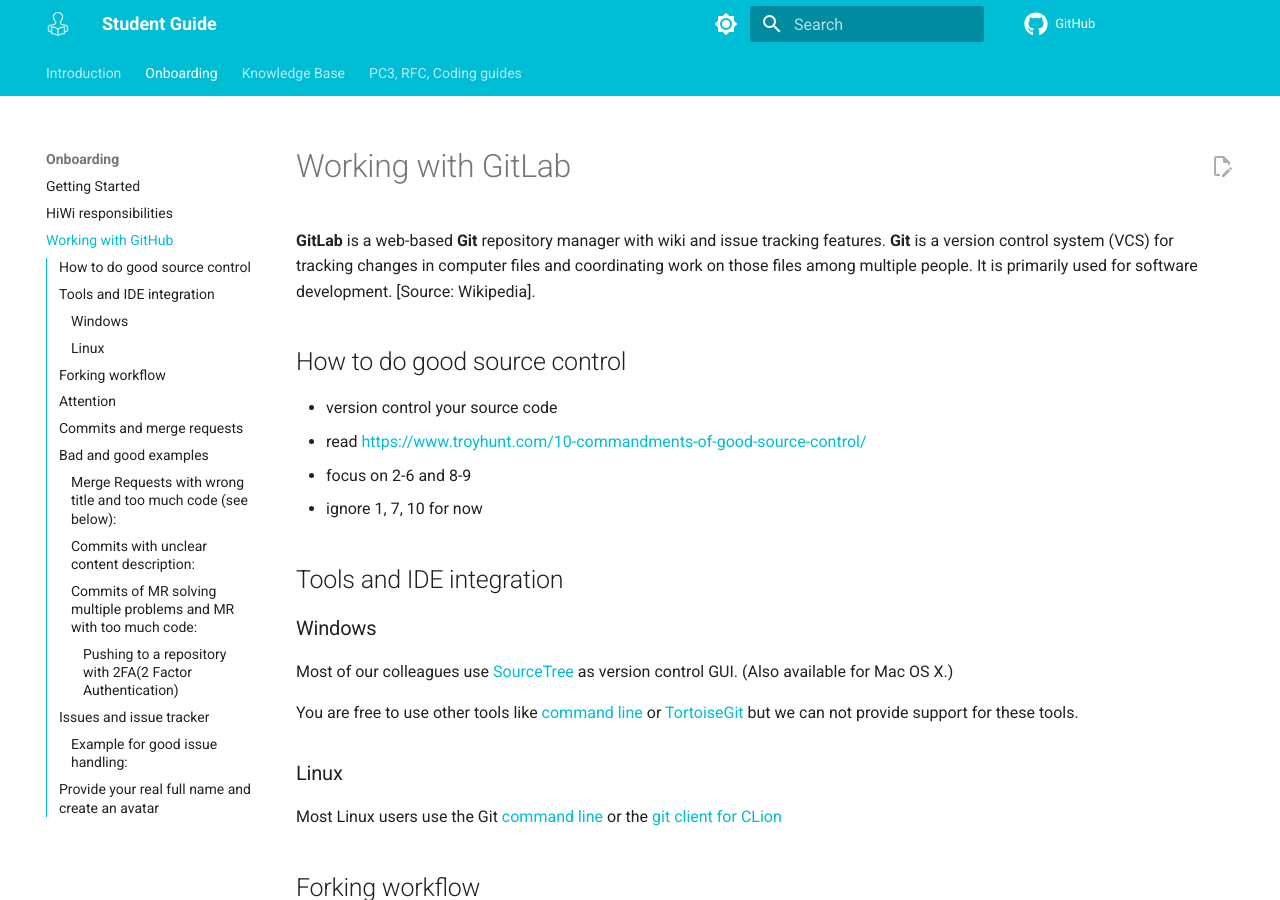
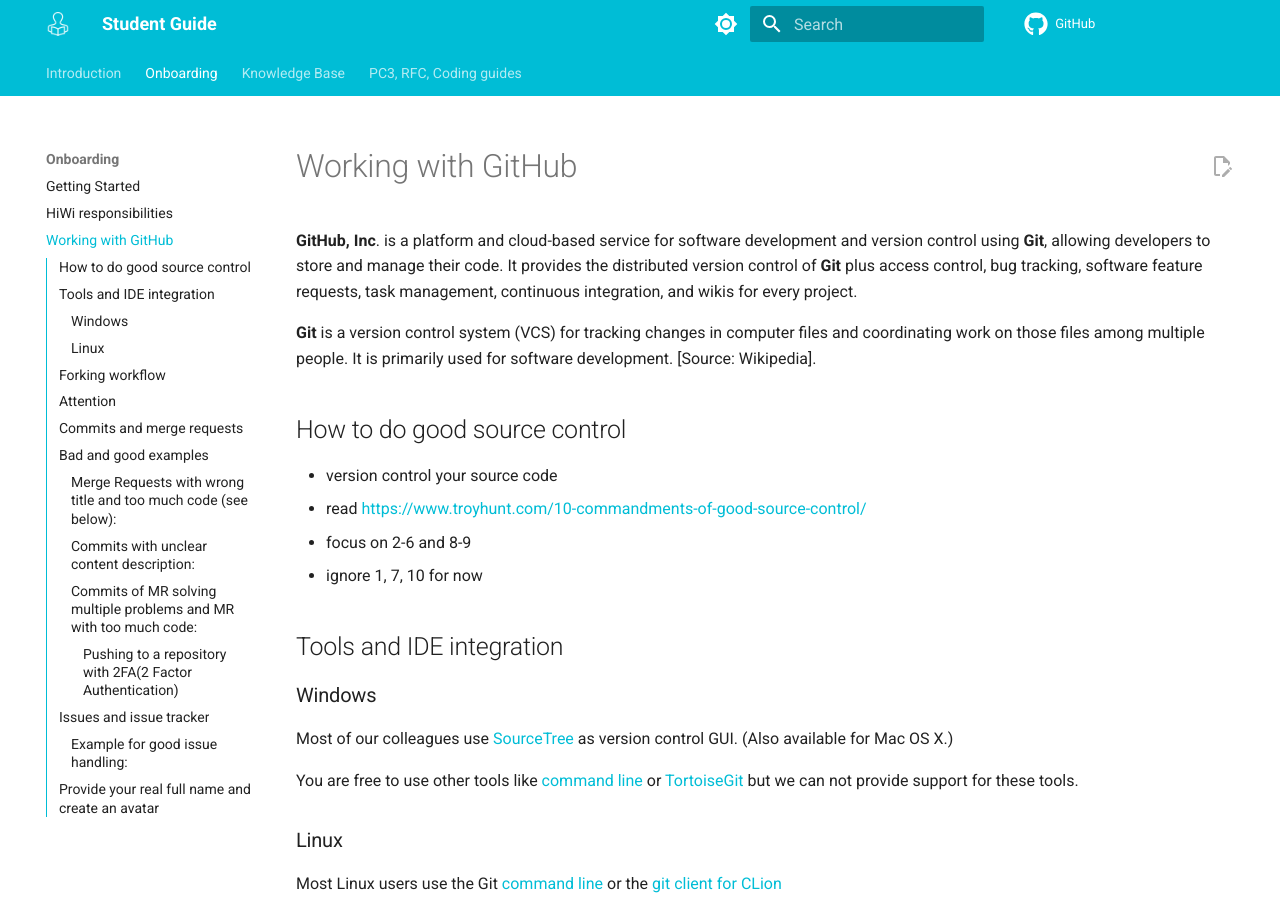
Before and after one commit to josephhuang08/student-guide, an MkDocs documentation site: the page built from docs/content-onboarding/working-with-GitHub.md, in a window 1280 px wide and 900 px high. Built offline with MkDocs 1.6.1 and Material for MkDocs 9.7.7, drawn with Linux system fonts in a browser that asks for light colours; comment, search, counter and statistics services are not loaded.

Commit message:
fix boxes

```diff
--- a/docs/content-onboarding/working-with-GitHub.md
+++ b/docs/content-onboarding/working-with-GitHub.md
@@ -1,6 +1,7 @@
-# Working with GitLab
+# Working with GitHub
 
-**GitLab** is a web-based **Git** repository manager with wiki and issue tracking features.
+**GitHub, Inc**. is a platform and cloud-based service for software development and version control using **Git**, allowing developers to store and manage their code. It provides the distributed version control of **Git** plus access control, bug tracking, software feature requests, task management, continuous integration, and wikis for every project.
+
 **Git** is a version control system (VCS) for tracking changes in computer files and coordinating work on those files among multiple people. It is primarily used for software development. [Source: Wikipedia].
 
 ## How to do good source control
```
Also changed, not shown: other parts of docs/content-onboarding/working-with-GitHub.md (+1 -1 lines), docs/content-onboarding/hiwi.md (+1 -1 lines).
